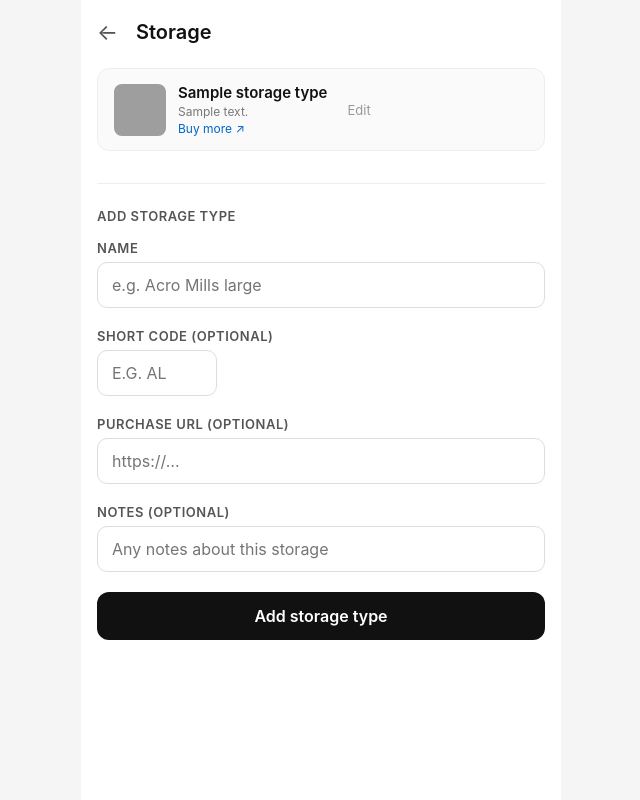
After one commit to palmerhyde/camberbrick-green, a FastAPI app: template templates/storage.html in a window 1280 px wide. The commit adds this page. Shown: the whole page, without its empty margins (319-959 px from the left). Run offline with FastAPI, Linux system fonts and the light colour scheme; the template is opened without the code that fills it: most values are stand-ins (such as "Sample title", 1, 10 or a date in 2020); grey boxes are pictures that could not be loaded.

Commit message:
Phase 4: Storage management, edit part, UX polish (#4)
Storage types:
- New storage_types table (name, code, photo, purchase URL, notes)
- Seeded with 5 defaults; never re-seeds once user has data
- Short codes (AL, AS, BB, SS, OF) shown in library and result screens
- /storage management page — add, edit, delete, photo upload

Add/edit part flow:
- Location field is now a dropdown populated from storage types
- Quantity removed from all UI surfaces (kept in DB for later)
- /part/{id}/edit page — change storage location from library

Scan UX:
- Auto-submits on photo selection — no redundant "Identify" button tap
- BrickArchitect category fetched in parallel with Rebrickable on every lookup

Co-authored-by: Claude Sonnet 4.6 <noreply@anthropic.com>

```diff
--- a/main.py
+++ b/main.py
@@ -8,7 +8,7 @@ from fastapi.templating import Jinja2Templates
 from contextlib import asynccontextmanager
 
 from database import init_db
-from routers import identify, parts, collection, lookup
+from routers import identify, parts, collection, lookup, storage
 
 
 @asynccontextmanager
@@ -28,6 +28,7 @@ app.include_router(identify.router)
 app.include_router(parts.router)
 app.include_router(collection.router)
 app.include_router(lookup.router)
+app.include_router(storage.router)
 
 
 # ── Page routes ────────────────────────────────────────────────────────────────
--- a/routers/lookup.py
+++ b/routers/lookup.py
@@ -8,7 +8,7 @@ import re
 import httpx
 from fastapi import APIRouter, Form, Request
 from fastapi.templating import Jinja2Templates
-from fastapi.responses import HTMLResponse
+from fastapi.responses import HTMLResponse, RedirectResponse
 from typing import Optional
 from dotenv import load_dotenv
 
@@ -97,12 +97,21 @@ async def lookup(
     resolved_name = name or rb.get("name") or part_id
     resolved_cat  = rb.get("category", "")
 
+    conn2 = get_db()
+    try:
+        storage_types = conn2.execute(
+            "SELECT * FROM storage_types ORDER BY sort_order, name"
+        ).fetchall()
+    finally:
+        conn2.close()
+
     return templates.TemplateResponse("partials/_not_found.html", {
-        "request":  request,
-        "part_id":  part_id,
-        "name":     resolved_name,
-        "img_url":  resolved_img,
-        "category": resolved_cat,
+        "request":      request,
+        "part_id":      part_id,
+        "name":         resolved_name,
+        "img_url":      resolved_img,
+        "category":     resolved_cat,
+        "storage_types": storage_types,
     })
 
 
@@ -114,7 +123,6 @@ async def add_part(
     img_url:  str = Form(""),
     category: str = Form(""),
     location: str = Form(...),
-    qty:      int = Form(1),
 ):
     part_id  = part_id.strip()
     location = location.strip()
@@ -130,13 +138,37 @@ async def add_part(
                 updated_at = datetime('now')
         """, (part_id, name or part_id, img_url or None))
 
-        loc_id = _get_or_create_location(conn, location)
+        # Find the storage_type_id for the selected location name
+        st_row = conn.execute(
+            "SELECT id FROM storage_types WHERE name = ?", (location,)
+        ).fetchone()
+        st_id = st_row["id"] if st_row else None
+
+        # Find or create the location entry, linked to its storage type
+        existing = conn.execute(
+            "SELECT id FROM locations WHERE code = ?", (location,)
+        ).fetchone()
+        if existing:
+            loc_id = existing["id"]
+            if st_id:
+                conn.execute(
+                    "UPDATE locations SET storage_type_id = ? WHERE id = ?",
+                    (st_id, loc_id),
+                )
+        else:
+            conn.execute(
+                "INSERT INTO locations (code, type, description, storage_type_id) VALUES (?, ?, ?, ?)",
+                (location, "storage_type", location, st_id),
+            )
+            loc_id = conn.execute(
+                "SELECT id FROM locations WHERE code = ?", (location,)
+            ).fetchone()["id"]
 
         conn.execute("""
             INSERT INTO part_locations (part_id, location_id, role, qty)
-            VALUES (?, ?, 'primary', ?)
-            ON CONFLICT(part_id, location_id) DO UPDATE SET qty = excluded.qty
-        """, (part_id, loc_id, qty))
+            VALUES (?, ?, 'primary', 1)
+            ON CONFLICT(part_id, location_id) DO UPDATE SET qty = 1
+        """, (part_id, loc_id))
 
         conn.commit()
     finally:
@@ -148,3 +180,92 @@ async def add_part(
         "name":     name or part_id,
         "location": location,
     })
+
+
+def _get_storage_types(conn):
+    return conn.execute(
+        "SELECT * FROM storage_types ORDER BY sort_order, name"
+    ).fetchall()
+
+
+def _upsert_location(conn, location: str) -> int:
+    """Find or create a location row for the given storage type name. Returns location id."""
+    st_row = conn.execute(
+        "SELECT id FROM storage_types WHERE name = ?", (location,)
+    ).fetchone()
+    st_id = st_row["id"] if st_row else None
+
+    existing = conn.execute("SELECT id FROM locations WHERE code = ?", (location,)).fetchone()
+    if existing:
+        loc_id = existing["id"]
+        if st_id:
+            conn.execute(
+                "UPDATE locations SET storage_type_id = ? WHERE id = ?", (st_id, loc_id)
+            )
+    else:
+        conn.execute(
+            "INSERT INTO locations (code, type, description, storage_type_id) VALUES (?, ?, ?, ?)",
+            (location, "storage_type", location, st_id),
+        )
+        loc_id = conn.execute("SELECT id FROM locations WHERE code = ?", (location,)).fetchone()["id"]
+    return loc_id
+
+
+@router.get("/part/{part_id}/edit", response_class=HTMLResponse)
+async def edit_part_page(request: Request, part_id: str):
+    conn = get_db()
+    try:
+        part = _get_part_with_location(conn, part_id)
+        storage_types = _get_storage_types(conn)
+    finally:
+        conn.close()
+
+    if not part:
+        return templates.TemplateResponse("partials/_error.html", {
+            "request": request,
+            "message": f"Part {part_id} not found in your collection.",
+        })
+
+    return templates.TemplateResponse("edit_part.html", {
+        "request":       request,
+        "part":          part,
+        "storage_types": storage_types,
+        "error":         "",
+    })
+
+
+@router.post("/part/{part_id}/edit")
+async def edit_part_save(
+    request: Request,
+    part_id:  str,
+    location: str = Form(...),
+):
+    conn = get_db()
+    try:
+        part = _get_part_with_location(conn, part_id)
+        if not part:
+            return templates.TemplateResponse("partials/_error.html", {
+                "request": request,
+                "message": f"Part {part_id} not found.",
+            })
+
+        loc_id = _upsert_location(conn, location)
+
+        # Replace primary location
+        conn.execute(
+            "DELETE FROM part_locations WHERE part_id = ? AND role = 'primary'",
+            (part_id,),
+        )
+        conn.execute(
+            "INSERT INTO part_locations (part_id, location_id, role, qty) VALUES (?, ?, 'primary', 1)",
+            (part_id, loc_id),
+        )
+        conn.execute(
+            "UPDATE parts SET updated_at = datetime('now') WHERE part_id = ?",
+            (part_id,),
+        )
+        conn.commit()
+    finally:
+        conn.close()
+
+    return RedirectResponse("/library", status_code=303)
--- /dev/null
+++ b/templates/storage.html
@@ -0,0 +1,126 @@
+{% extends "base.html" %}
+{% block title %}Storage — Camberbrick Green{% endblock %}
+
+{% block content %}
+<div class="screen">
+  <header class="header">
+    <a href="/" class="back-btn">←</a>
+    <h1 class="header-title">Storage</h1>
+  </header>
+
+  {% if message %}
+  <div class="status-found" style="padding:.75rem 1rem; margin-bottom:1rem;">
+    <span style="font-size:13px; color:#16a34a;">{{ message }}</span>
+  </div>
+  {% endif %}
+  {% if error %}
+  <div class="error-banner">{{ error }}</div>
+  {% endif %}
+
+  <!-- Storage type list -->
+  {% if storage_types %}
+  <div class="part-list" style="margin-bottom:2rem;">
+    {% for st in storage_types %}
+    <div class="part-card" style="flex-direction:column; gap:0; padding:0; overflow:hidden;">
+
+      <!-- Summary row -->
+      <div style="display:flex; align-items:center; gap:12px; padding:.875rem 1rem;">
+        {% if st.photo_path %}
+        <img src="/{{ st.photo_path }}" alt="{{ st.name }}"
+             style="width:52px; height:52px; object-fit:cover; border-radius:8px; flex-shrink:0;">
+        {% else %}
+        <div style="width:52px; height:52px; background:#f0f0f0; border-radius:8px; flex-shrink:0;
+                    display:flex; align-items:center; justify-content:center; font-size:24px;">📦</div>
+        {% endif %}
+        <div style="flex:1; min-width:0;">
+          <div style="font-size:15px; font-weight:600; color:#111;">{{ st.name }}</div>
+          {% if st.notes %}
+          <div style="font-size:12px; color:#777; margin-top:2px;">{{ st.notes }}</div>
+          {% endif %}
+          {% if st.purchase_url %}
+          <a href="{{ st.purchase_url }}" target="_blank"
+             style="font-size:12px; color:#0066cc; margin-top:2px; display:block;">Buy more ↗</a>
+          {% endif %}
+        </div>
+        <button onclick="toggleEdit({{ st.id }})"
+                style="background:none;border:none;color:#999;font-size:13px;cursor:pointer;padding:4px 8px;">
+          Edit
+        </button>
+      </div>
+
+      <!-- Edit form (hidden by default) -->
+      <div id="edit-{{ st.id }}" style="display:none; border-top:1px solid #f0f0f0; padding:1rem;">
+        <form method="post" action="/storage/{{ st.id }}/edit">
+          <label class="field-label">Name</label>
+          <input class="field-input" name="name" value="{{ st.name }}" required>
+          <label class="field-label">Short code</label>
+          <input class="field-input" name="code" value="{{ st.code or '' }}"
+                 placeholder="e.g. AL" maxlength="6"
+                 style="text-transform:uppercase; max-width:120px;">
+          <label class="field-label">Purchase URL</label>
+          <input class="field-input" name="purchase_url" type="url"
+                 value="{{ st.purchase_url or '' }}" placeholder="https://…">
+          <label class="field-label">Notes</label>
+          <input class="field-input" name="notes" value="{{ st.notes or '' }}"
+                 placeholder="Optional notes">
+          <div style="display:flex; gap:8px;">
+            <button type="submit" class="btn-primary" style="flex:1;">Save</button>
+            <button type="button" onclick="toggleEdit({{ st.id }})"
+                    class="btn-secondary" style="flex:1;">Cancel</button>
+          </div>
+        </form>
+
+        <!-- Photo upload -->
+        <form method="post" action="/storage/{{ st.id }}/photo"
+              enctype="multipart/form-data" style="margin-top:1rem;">
+          <label class="field-label">Photo</label>
+          <div style="display:flex; gap:8px; align-items:center;">
+            <input type="file" name="photo" accept="image/*"
+                   style="flex:1; font-size:13px; color:#555;">
+            <button type="submit" class="manual-btn">Upload</button>
+          </div>
+        </form>
+
+        <!-- Delete -->
+        <form method="post" action="/storage/{{ st.id }}/delete" style="margin-top:1rem;">
+          <button type="submit" class="btn-ghost"
+                  style="color:#dc2626; font-size:13px;"
+                  onclick="return confirm('Delete {{ st.name }}?')">
+            Delete this storage type
+          </button>
+        </form>
+      </div>
+
+    </div>
+    {% endfor %}
+  </div>
+  {% else %}
+  <div class="empty">No storage types yet — add one below.</div>
+  {% endif %}
+
+  <!-- Add new -->
+  <div style="border-top:1px solid #eee; padding-top:1.5rem;">
+    <p style="font-size:13px; font-weight:600; color:#555; text-transform:uppercase;
+               letter-spacing:.04em; margin-bottom:1rem;">Add storage type</p>
+    <form method="post" action="/storage/add">
+      <label class="field-label">Name</label>
+      <input class="field-input" name="name" placeholder="e.g. Acro Mills large" required>
+      <label class="field-label">Short code (optional)</label>
+      <input class="field-input" name="code" placeholder="e.g. AL" maxlength="6"
+             style="text-transform:uppercase; max-width:120px;">
+      <label class="field-label">Purchase URL (optional)</label>
+      <input class="field-input" name="purchase_url" type="url" placeholder="https://…">
+      <label class="field-label">Notes (optional)</label>
+      <input class="field-input" name="notes" placeholder="Any notes about this storage">
+      <button type="submit" class="btn-primary">Add storage type</button>
+    </form>
+  </div>
+</div>
+
+<script>
+  function toggleEdit(id) {
+    const el = document.getElementById('edit-' + id);
+    el.style.display = el.style.display === 'none' ? 'block' : 'none';
+  }
+</script>
+{% endblock %}
```
Also changed, not shown: database.py (+44 -5 lines), routers/collection.py (+9 -4 lines), routers/storage.py (added, +151 -0 lines), templates/edit_part.html (added, +55 -0 lines), templates/library.html (+4 -3 lines), templates/partials/_not_found.html (+10 -5 lines), templates/partials/_result.html (+4 -4 lines), templates/scan.html (+4 -19 lines).
